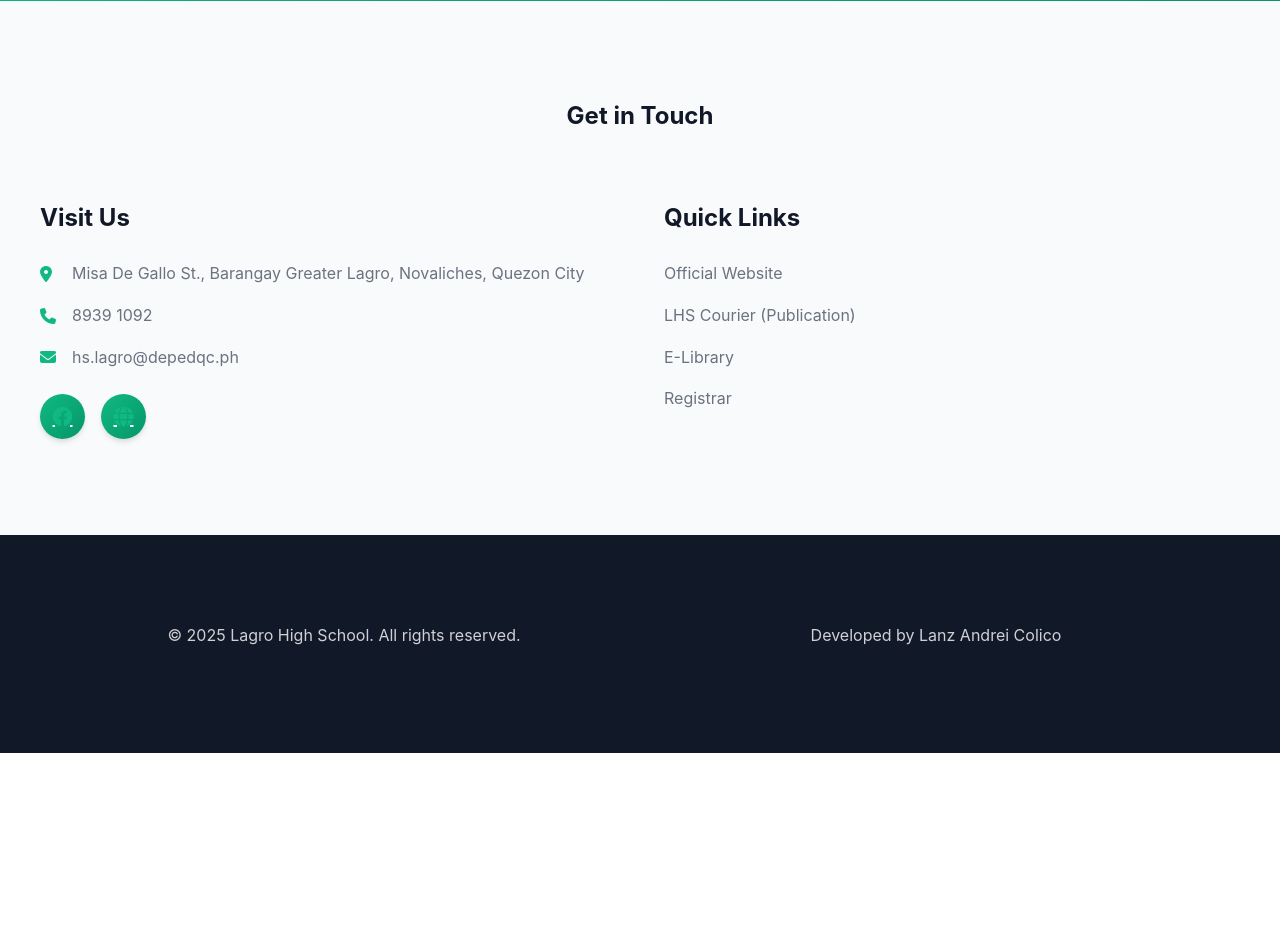
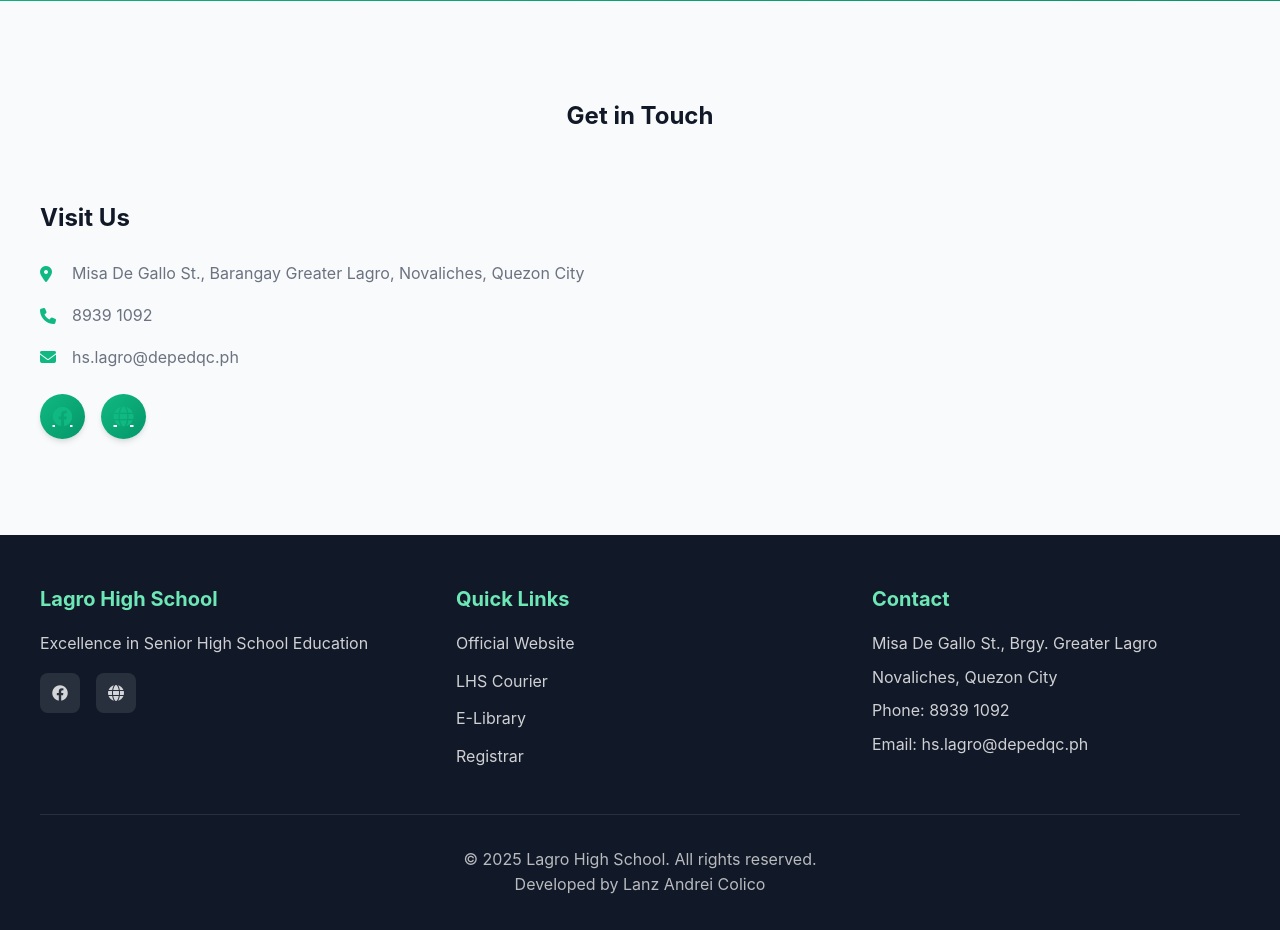
Before and after one commit to LA-Colico/Ask-Lagronian-Campus-Chatmate, a Flask app: page / in a window 1280 px wide. Shown: the part 3244-4174 px from the top of the page. Before the commit the page ends 3997 px from the top, so only its background shows below. Run offline with Flask 3, Linux system fonts and the light colour scheme.

Commit message:
Implement final design improvements and polish
- Fixed hero section alignment with proper container wrapper
- Replaced robot icon with bot_avatar.png image in chatbot preview
- Moved Quick Links from contact section to footer
- Enhanced footer with proper grid layout (3 columns)
- Updated chatbot message styling:
  * Increased padding (18px 24px) for better readability
  * Changed assistant messages to off-white (#fafafa) background
  * User messages now use full green gradient
- Added modern gradient background (white → light green → dark green)
- Fixed input container alignment with flex-shrink: 0
- Added footer-social styles with hover effects
- Improved overall design consistency and professionalism

```diff
--- a/static/css/home.css
+++ b/static/css/home.css
@@ -439,6 +439,50 @@ body {
     color: rgba(255, 255, 255, 0.7);
 }
 
+.footer-container {
+    max-width: 1200px;
+    margin: 0 auto;
+}
+
+.footer-grid {
+    display: grid;
+    grid-template-columns: repeat(auto-fit, minmax(250px, 1fr));
+    gap: 3rem;
+    margin-bottom: 2rem;
+}
+
+.footer-links {
+    list-style: none;
+    padding: 0;
+    margin: 0;
+}
+
+.footer-links li {
+    margin-bottom: 0.75rem;
+}
+
+.footer-social {
+    display: flex;
+    gap: 1rem;
+    margin-top: 1rem;
+}
+
+.footer-social a {
+    width: 40px;
+    height: 40px;
+    display: flex;
+    align-items: center;
+    justify-content: center;
+    background: rgba(255, 255, 255, 0.1);
+    border-radius: 8px;
+    transition: all 0.3s ease;
+}
+
+.footer-social a:hover {
+    background: var(--primary-green);
+    transform: translateY(-2px);
+}
+
 /* Responsive Design */
 @media (max-width: 768px) {
     .nav-links {
@@ -545,6 +589,13 @@ html {
 .chatbot-preview i {
     font-size: 80px;
     margin-bottom: 1.5rem;
+}
+
+.chatbot-preview img {
+    width: 120px;
+    height: 120px;
+    margin-bottom: 1.5rem;
+    filter: drop-shadow(0 4px 12px rgba(0, 0, 0, 0.15));
 }
 
 .chatbot-preview p {
--- a/templates/home.html
+++ b/templates/home.html
@@ -32,8 +32,9 @@
 
     <!-- Hero Section -->
     <section id="home" class="hero">
+        <div class="hero-container">
             <div class="hero-content">
-            <h1 class="hero-title">Welcome to Lagro High School</h1>
+                <h1 class="hero-title">Welcome to <span class="highlight">Lagro High School</span></h1>
                 <p class="hero-subtitle">Excellence in Senior High School Education</p>
                 <p class="hero-description">Empowering students through quality education and holistic development</p>
                 <div class="hero-buttons">
@@ -47,8 +48,9 @@
             </div>
             <div class="hero-image">
                 <div class="chatbot-preview">
-                <i class="fas fa-robot"></i>
+                    <img src="{{ url_for('static', filename='images/bot_avatar.png') }}" alt="Ask Lagronian AI">
                     <p>Your AI Assistant for SHS Information</p>
+                </div>
             </div>
         </div>
     </section>
@@ -170,24 +172,43 @@
                         <a href="https://lhs.depedqc.ph" target="_blank"><i class="fas fa-globe"></i></a>
                     </div>
                 </div>
-                <div class="contact-links">
-                    <h3>Quick Links</h3>
-                    <ul>
-                        <li><a href="https://lhs.depedqc.ph" target="_blank">Official Website</a></li>
-                        <li><a href="https://www.facebook.com/LHSCourier" target="_blank">LHS Courier (Publication)</a></li>
-                        <li><a href="https://www.facebook.com/lagrohighschoolelib" target="_blank">E-Library</a></li>
-                        <li><a href="https://www.facebook.com/Lhsregistrar2021" target="_blank">Registrar</a></li>
-                    </ul>
-                </div>
             </div>
         </div>
     </section>
 
     <!-- Footer -->
     <footer class="footer">
-        <div class="footer-content">
+        <div class="footer-container">
+            <div class="footer-grid">
+                <div class="footer-section">
+                    <h3>Lagro High School</h3>
+                    <p>Excellence in Senior High School Education</p>
+                    <div class="footer-social">
+                        <a href="https://www.facebook.com/AskLagroHigh" target="_blank"><i class="fab fa-facebook"></i></a>
+                        <a href="https://lhs.depedqc.ph" target="_blank"><i class="fas fa-globe"></i></a>
+                    </div>
+                </div>
+                <div class="footer-section">
+                    <h3>Quick Links</h3>
+                    <ul class="footer-links">
+                        <li><a href="https://lhs.depedqc.ph" target="_blank">Official Website</a></li>
+                        <li><a href="https://www.facebook.com/LHSCourier" target="_blank">LHS Courier</a></li>
+                        <li><a href="https://www.facebook.com/lagrohighschoolelib" target="_blank">E-Library</a></li>
+                        <li><a href="https://www.facebook.com/Lhsregistrar2021" target="_blank">Registrar</a></li>
+                    </ul>
+                </div>
+                <div class="footer-section">
+                    <h3>Contact</h3>
+                    <p>Misa De Gallo St., Brgy. Greater Lagro</p>
+                    <p>Novaliches, Quezon City</p>
+                    <p>Phone: 8939 1092</p>
+                    <p>Email: hs.lagro@depedqc.ph</p>
+                </div>
+            </div>
+            <div class="footer-bottom">
                 <p>&copy; 2025 Lagro High School. All rights reserved.</p>
                 <p>Developed by Lanz Andrei Colico</p>
+            </div>
         </div>
     </footer>
 
```
Also changed, not shown: static/css/style.css (+6 -4 lines). Lines whose indentation alone changed are shown as unchanged.
